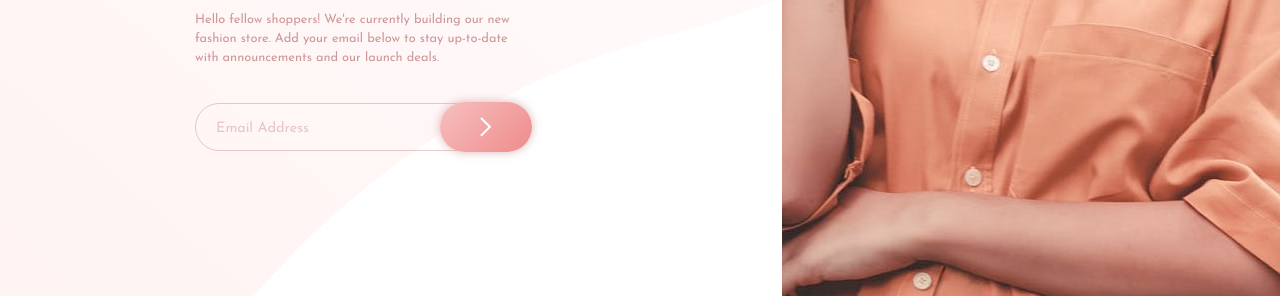
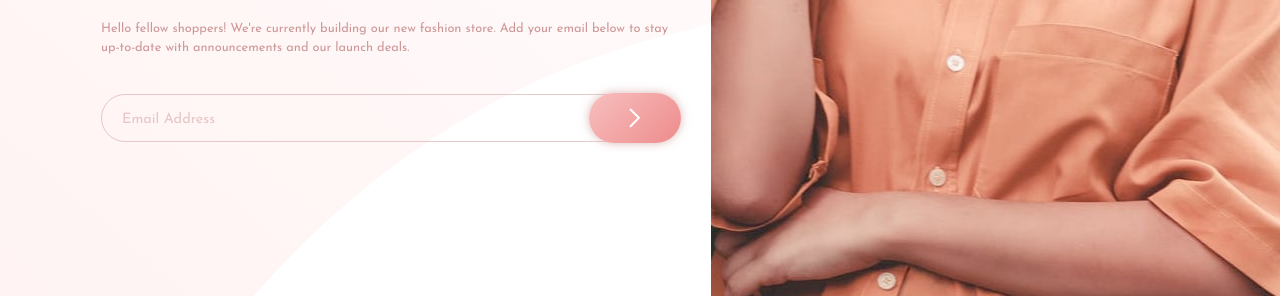
Before and after one commit to rachelktyjohnson/FEM_base-apparel-coming-soon-page, a plain HTML site: page index.html in a window 1280 px wide. Shown: the part 504-800 px from the top of the page. Drawn offline with Linux system fonts and the light colour scheme.

Commit message:
little changes

```diff
--- a/styles.css
+++ b/styles.css
@@ -10,7 +10,7 @@ body {
   background: linear-gradient(135deg, hsl(0deg, 0%, 100%), hsl(0deg, 100%, 98%));
   min-height: 100vh;
 }
-@media (min-width: 600px) {
+@media (min-width: 500px) {
   body {
     display: grid;
     grid-template-columns: 10fr 8fr;
@@ -20,7 +20,7 @@ body {
   }
 }
 
-@media (min-width: 600px) {
+@media (min-width: 500px) {
   header {
     margin: 65px 165px;
   }
@@ -37,7 +37,7 @@ header img {
   background-size: cover;
   background-position: center;
 }
-@media (min-width: 600px) {
+@media (min-width: 500px) {
   .hero-image {
     background-image: url("images/hero-desktop.jpg");
     width: 100%;
@@ -47,9 +47,9 @@ header img {
   }
 }
 
-@media (min-width: 600px) {
+@media (min-width: 500px) {
   main {
-    margin: 0 220px 0 165px;
+    margin: 0 0 0 10%;
   }
 }
 main .content {
@@ -57,7 +57,7 @@ main .content {
   padding: 0 30px;
   text-align: center;
 }
-@media (min-width: 600px) {
+@media (min-width: 500px) {
   main .content {
     grid-row: 2/3;
     grid-column: 1/2;
@@ -76,7 +76,7 @@ main .content h1 {
   font-size: 2.7rem;
   letter-spacing: 10px;
 }
-@media (min-width: 600px) {
+@media (min-width: 500px) {
   main .content h1 {
     letter-spacing: 15px;
     font-size: 3.5rem;
@@ -94,7 +94,7 @@ main .content p {
   line-height: 1.5;
   margin: 35px 0;
 }
-@media (min-width: 600px) {
+@media (min-width: 500px) {
   main .content p {
     font-size: 0.8rem;
   }
@@ -118,7 +118,7 @@ main form label input {
   color: black;
   outline: 0;
 }
-@media (min-width: 600px) {
+@media (min-width: 500px) {
   main form label input {
     padding: 17px 20px 14px;
     font-size: 0.9rem;
@@ -134,7 +134,7 @@ main form label .error-icon {
   top: 8px;
   height: 20px;
 }
-@media (min-width: 600px) {
+@media (min-width: 500px) {
   main form label .error-icon {
     top: 15px;
   }
@@ -147,7 +147,7 @@ main form img.submit-button {
   box-shadow: 0 0 10px hsla(0deg, 36%, 70%, 0.7);
   z-index: 10;
 }
-@media (min-width: 600px) {
+@media (min-width: 500px) {
   main form img.submit-button {
     padding: 15px 40px;
     cursor: pointer;
```
